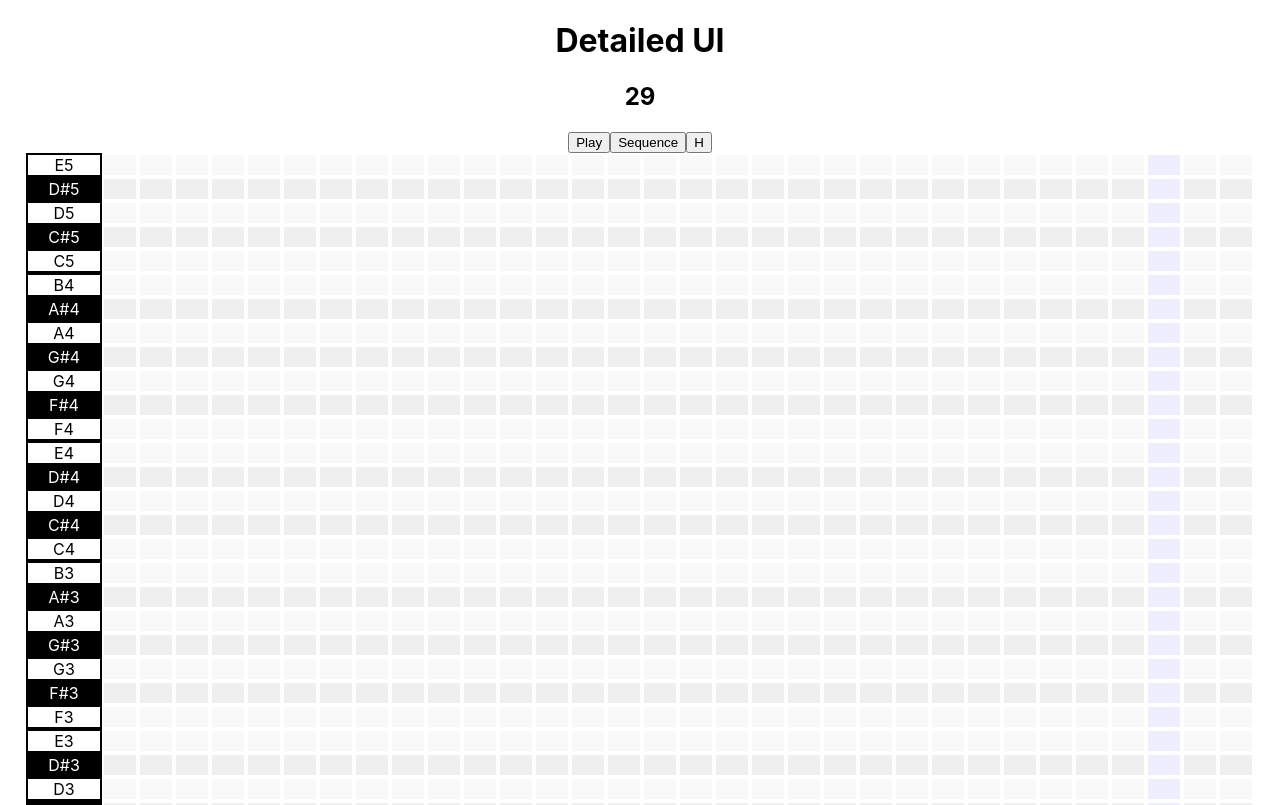
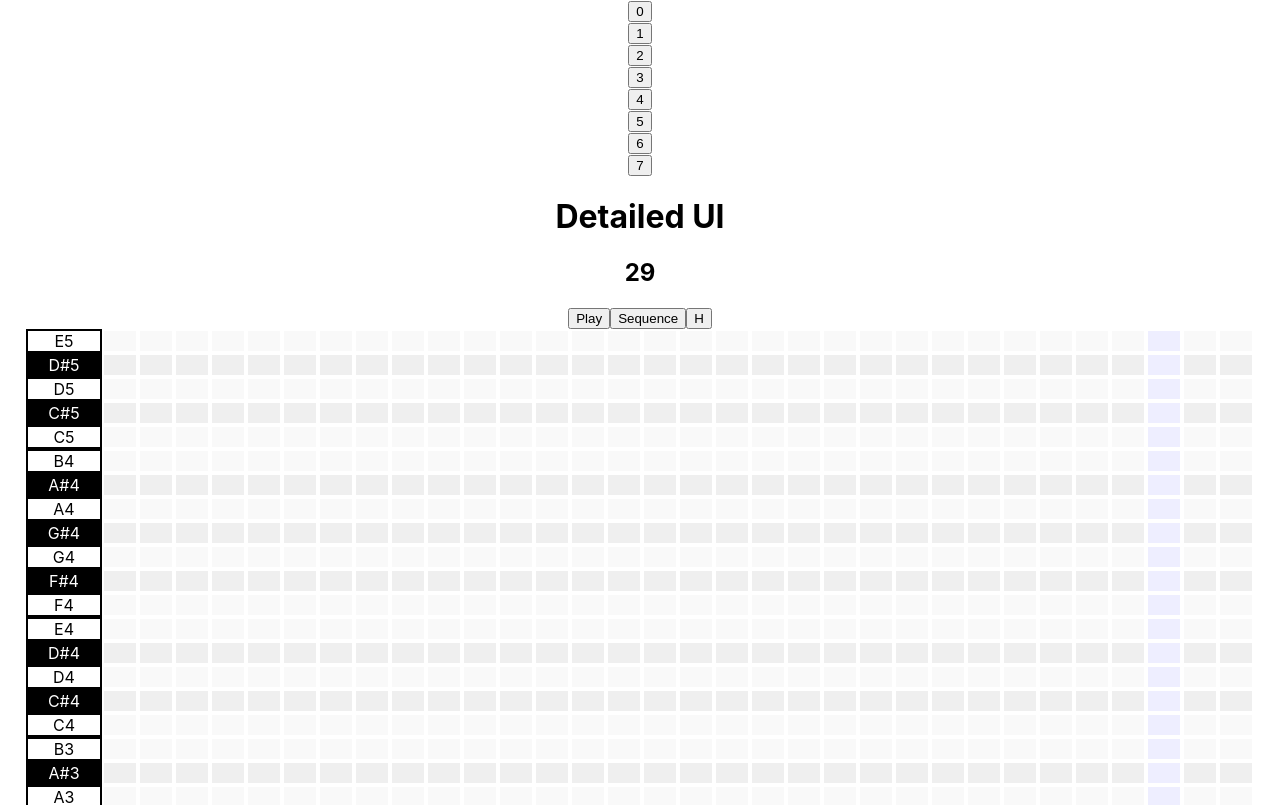
Before and after one commit to nickjoven/project-test, a React (Create React App) app: page / in a window 1280 px wide. Shown: the top 805 px of the page. Built offline with nearby package versions, Linux system fonts and the light colour scheme; no server answers.

Commit message:
sequence is split into 8 arrays

```diff
--- a/src/App.js
+++ b/src/App.js
@@ -4,9 +4,9 @@ import './App.css';
 import SimpleEditor from './components/SimpleEditor';
 import Row from './components/Row'
 
-const stepsPerSegment = 4
-const segmentsPerSequence = 8
-const stepsPerSequence = stepsPerSegment * segmentsPerSequence
+const stepsPerBeat = 4
+const BeatsPerSequence = 8
+const stepsPerSequence = stepsPerBeat * BeatsPerSequence
 
 const sampler = new Tone.Sampler({
   'C1': '/kick.wav',
@@ -134,7 +134,7 @@ const App = () => {
 
   return (
     <div className='App'>
-      {/* <SimpleEditor sequence={sequence} position={position} setSequence={setSequence} /> */}
+      <SimpleEditor sequence={sequence} />
       <h1>Detailed UI</h1>
       <h2>{(position + 32 - 3) % 32}</h2>
       <button onClick={start}>Play</button>
--- a/src/components/SimpleColumn.js
+++ b/src/components/SimpleColumn.js
@@ -0,0 +1,12 @@
+const SimpleColumn = ({ column, columnIndex }) => {
+    const check = () => {
+        console.log(column)
+    }
+    return (
+        <div className='column'>
+            <button onClick={check}>{columnIndex}</button>
+        </div>
+    )
+}
+
+export default SimpleColumn
--- a/src/components/SimpleEditor.js
+++ b/src/components/SimpleEditor.js
@@ -1,18 +1,35 @@
-import SimplePitchesContainer from "./SimplePitchesContainer"
-import SimplePercussionContainer from "./SimplePercussionContainer"
+import SimpleColumn from './SimpleColumn'
 
-const SimpleEditor = ({ sequence, position, setSequence }) => {
+const SimpleEditor = ({ sequence }) => {
 
-    const getPitches = () => {
-        sequence.filter((element, index) => index < 29)
+    const getBeat = (row, currentIndex) => {
+        let beat = []
+        for (let i = 0; i < 4; i++) {
+            beat.push(row[currentIndex + i])
+        }
+        return beat
     }
 
+    const getBeatColumns = () => {
+        let beats = []
+        for (let i = 0; i < 8; i++) {
+            let column = []
+            sequence.map((row) => {
+                column.push(getBeat(row, i * 4))
+            })
+            beats.push(column)
+        }
+        return beats
+    }
 
     return (
-        <div className='simple-editor'>
-            <h1>Simple UI</h1>
-            <div className='i-am-worm'>
-                <SimplePitchesContainer sequence={sequence} position={position} setSequence={setSequence} />
+        <div className='simple-editor-view'>
+            <div className='column-container'>
+            {sequence.length > 0 ? getBeatColumns().map((column, columnIndex) => {
+                return (
+                    <SimpleColumn key={columnIndex} columnIndex={columnIndex} column={column} />
+                    )
+                }): <></> }
             </div>
         </div>
     )
```
Also changed, not shown: src/components/OldSimpleEditor.js (added, +21 -0 lines).
